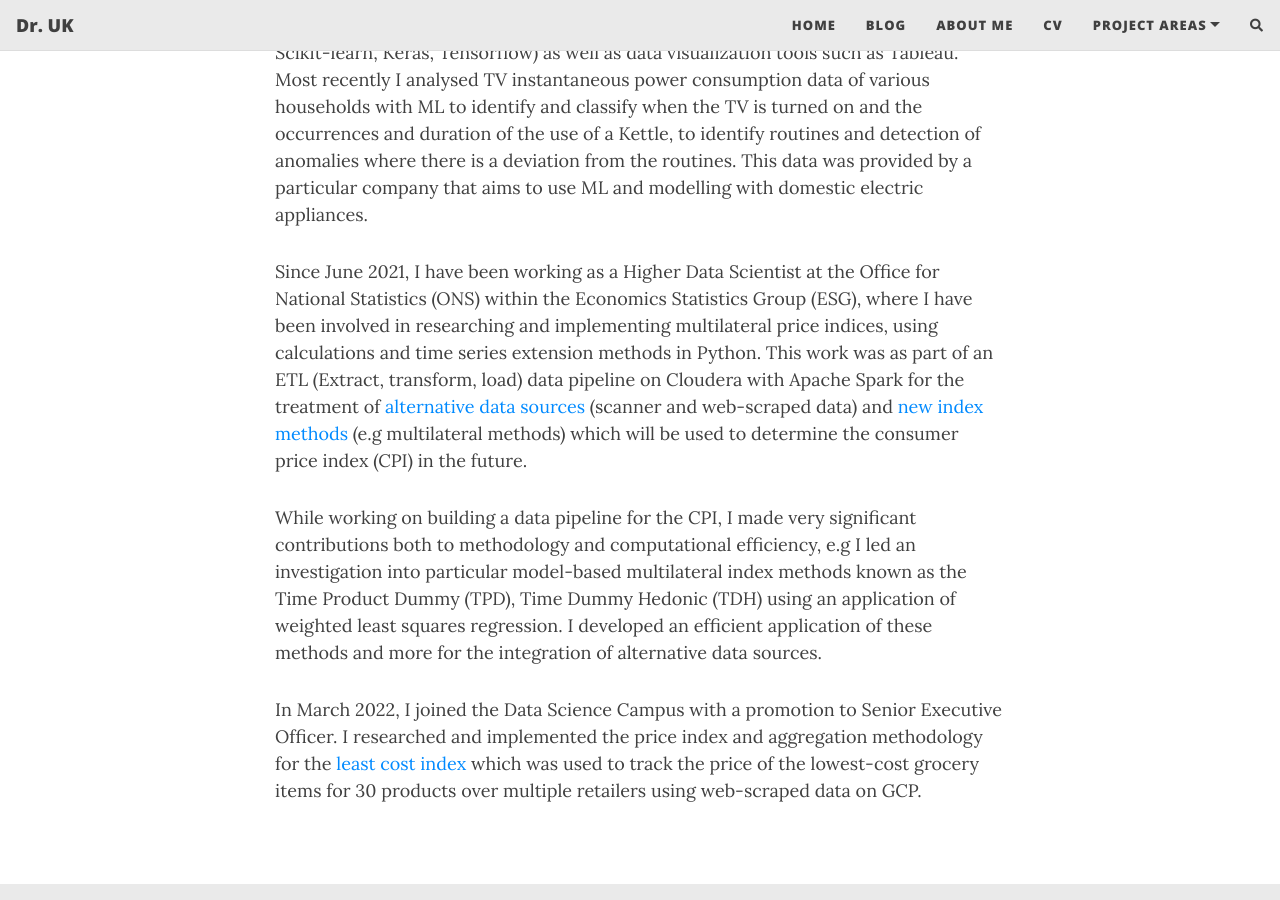
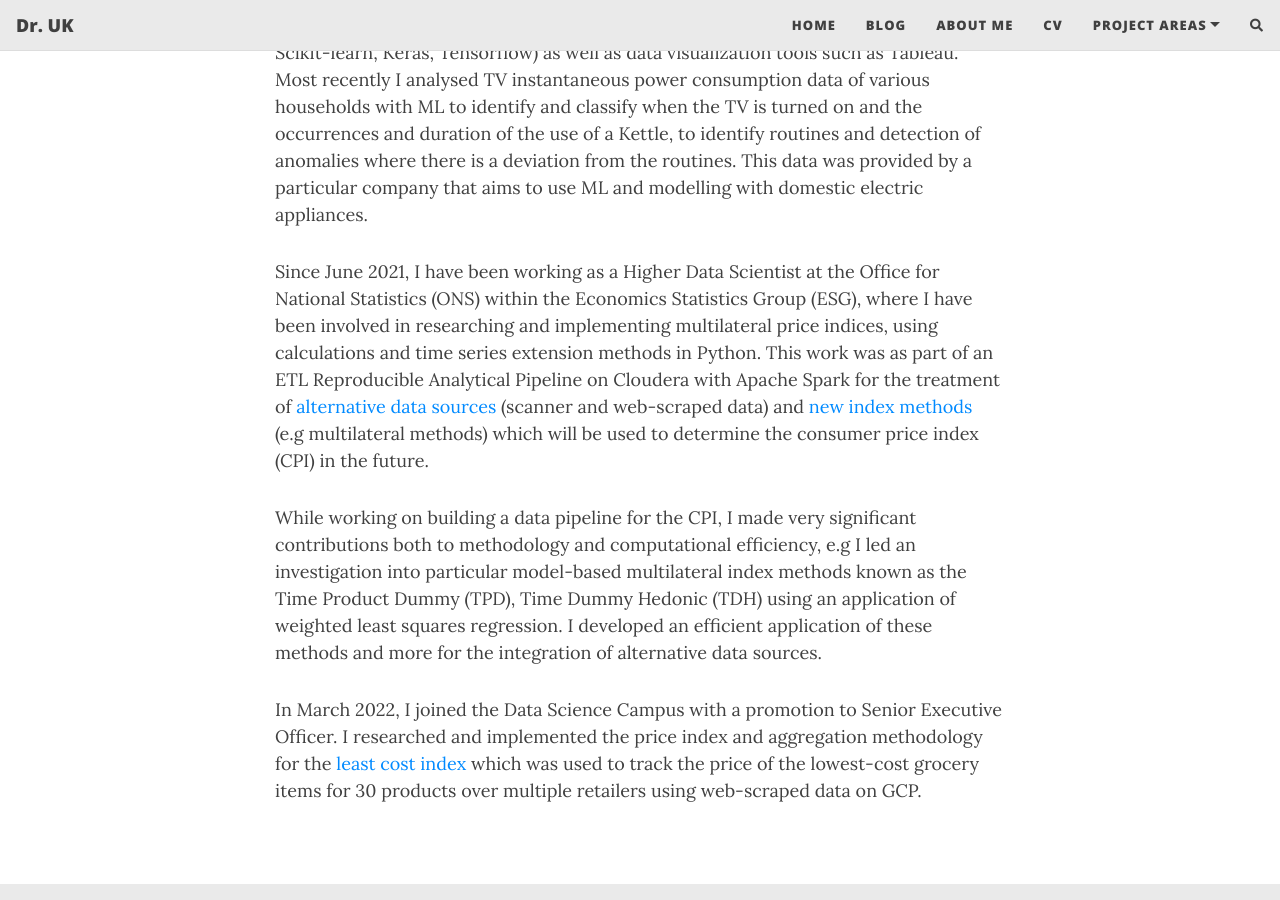
Before and after one commit to drrobotk/drrobotk.github.io, a Jekyll site: the page built from aboutme.md, in a window 1280 px wide and 900 px high, scrolled down 832 px. Built offline with Jekyll 4.4.1, drawn with Linux system fonts in a browser that asks for light colours; nearby versions of some CDN libraries; comment, search, counter and statistics services are not loaded.

Commit message:
Update aboutme and cv.

```diff
--- a/aboutme.md
+++ b/aboutme.md
@@ -12,7 +12,7 @@
 
 I am also familiar with data science and machine learning R and Python libraries (e.g Scikit-learn, Keras, Tensorflow) as well as data visualization tools such as Tableau. Most recently I analysed TV instantaneous power consumption data of various households with ML to identify and classify when the TV is turned on and the occurrences and duration of the use of a Kettle, to identify routines and detection of anomalies where there is a deviation from the routines. This data was provided by a particular company that aims to use ML and modelling with domestic electric appliances.
 
-Since June 2021, I have been working as a Higher Data Scientist at the Office for National Statistics (ONS) within the Economics Statistics Group (ESG), where I have been involved in researching and implementing multilateral price indices, using calculations and time series extension methods in Python. This work was as part of an ETL (Extract, transform, load) data pipeline on Cloudera with Apache Spark for the treatment of [alternative data sources](https://www.ons.gov.uk/economy/inflationandpriceindices/articles/introducingalternativedataintoconsumerpricestatisticsaggregationandweights/2021-11-09) (scanner and web-scraped data) and [new index methods](https://www.ons.gov.uk/economy/inflationandpriceindices/articles/newindexnumbermethodsinconsumerpricestatistics/2020-09-01) (e.g multilateral methods) which will be used to determine the consumer price index (CPI) in the future.
+Since June 2021, I have been working as a Higher Data Scientist at the Office for National Statistics (ONS) within the Economics Statistics Group (ESG), where I have been involved in researching and implementing multilateral price indices, using calculations and time series extension methods in Python. This work was as part of an ETL Reproducible Analytical Pipeline on Cloudera with Apache Spark for the treatment of [alternative data sources](https://www.ons.gov.uk/economy/inflationandpriceindices/articles/introducingalternativedataintoconsumerpricestatisticsaggregationandweights/2021-11-09) (scanner and web-scraped data) and [new index methods](https://www.ons.gov.uk/economy/inflationandpriceindices/articles/newindexnumbermethodsinconsumerpricestatistics/2020-09-01) (e.g multilateral methods) which will be used to determine the consumer price index (CPI) in the future.
 
 While working on building a data pipeline for the CPI, I made very significant contributions both to methodology and computational efficiency, e.g I led an investigation into particular model-based multilateral index methods known as the Time Product Dummy (TPD), Time Dummy Hedonic (TDH) using an application of weighted least squares regression. I developed an efficient application of these methods and more for the integration of alternative data sources.
 
```
